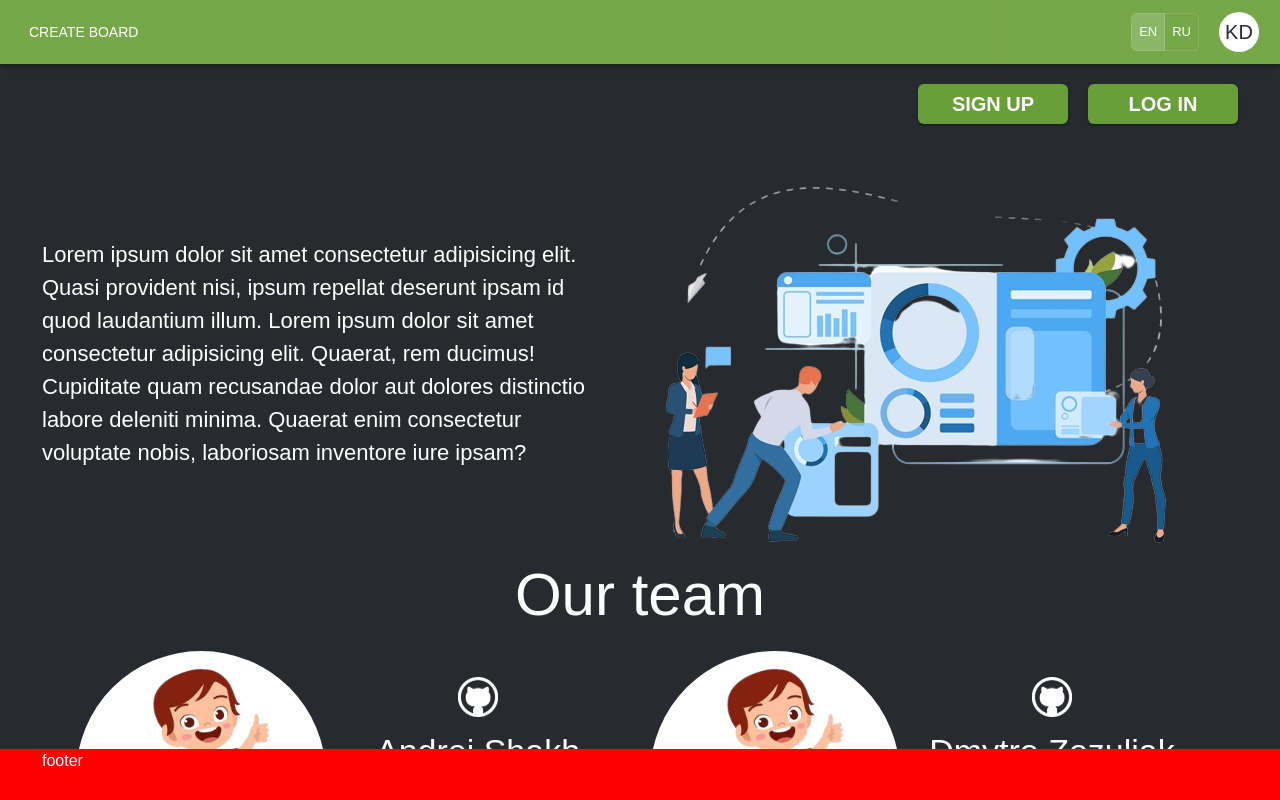
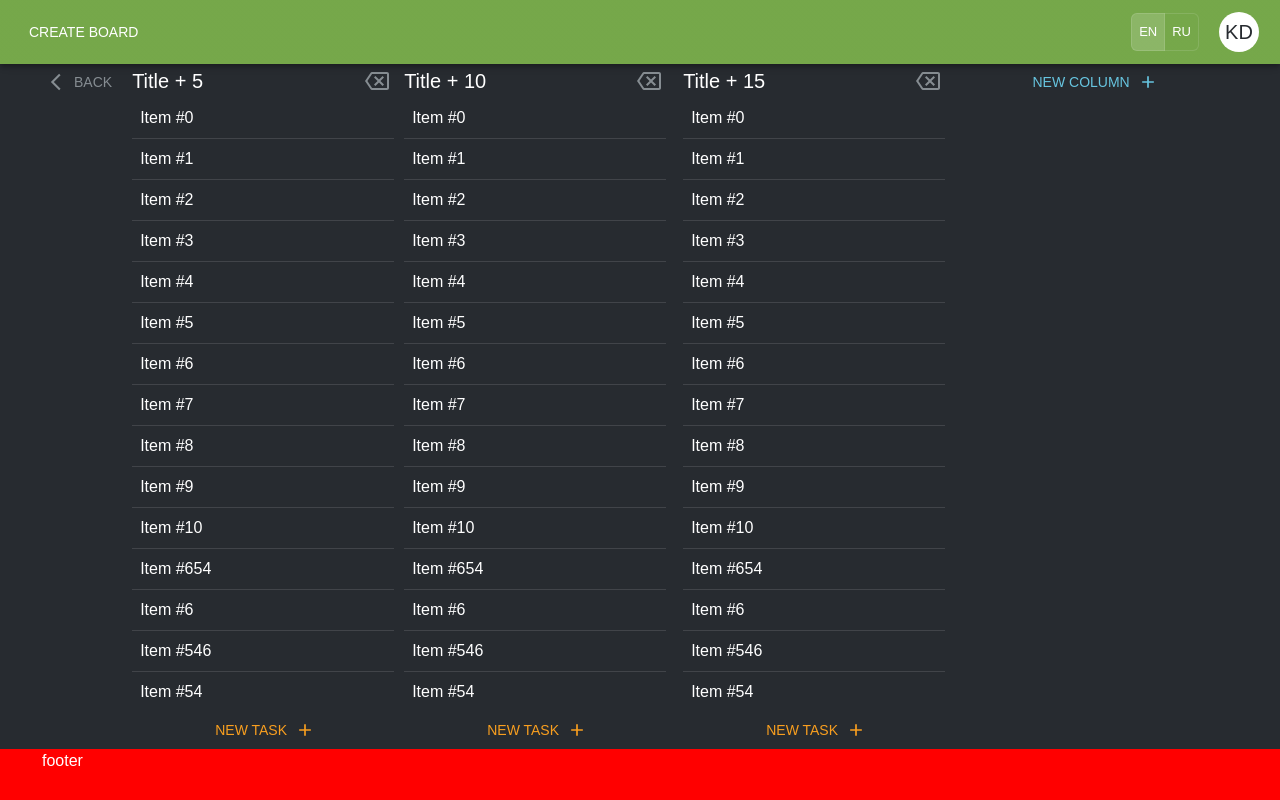
Before and after one commit to strawberrystr1/project-management-app, a React (Create React App) app: page /boards/1 in a window 1280 px wide. Before the commit this address led to /home. Built offline with nearby package versions, Linux system fonts and the light colour scheme.

Commit message:
feat: add board reducer, delete button, remake styling

```diff
--- a/public/locales/en/translation.json
+++ b/public/locales/en/translation.json
@@ -21,11 +21,16 @@
       "description": "To create new task, please enter the title and description of the task",
       "taskTitle": "Title",
       "taskDescription": "Description"
+    },
+    "delete_column": {
+      "title": "Remove column",
+      "description": "Do you really want to remove column?"
     }
   },
   "buttons": {
     "submit": "Submit",
     "cancel": "Cancel",
+    "back": "Back",
     "new_board": "Create board",
     "new_column": "New column",
     "new_task": "New task"
--- a/public/locales/ru/translation.json
+++ b/public/locales/ru/translation.json
@@ -21,11 +21,16 @@
       "description": "Введите название и описание новой задачи",
       "taskTitle": "Название",
       "taskDescription": "Описание"
+    },
+    "delete_column": {
+      "title": "Удалить колонку",
+      "description": "Вы действительно хотите удалить колонку?"
     }
   },
   "buttons": {
     "submit": "Подтвердить",
     "cancel": "Отмена",
+    "back": "Назад",
     "new_board": "Создать доску",
     "new_column": "Новая колонка",
     "new_task": "Новая задача"
--- a/src/components/BoardColumn/BoardColumn.tsx
+++ b/src/components/BoardColumn/BoardColumn.tsx
@@ -1,46 +1,63 @@
 import { Add } from '@mui/icons-material';
-import { Stack, Container, Divider, Box, Typography, Button } from '@mui/material';
+import { Stack, Divider, Box, Typography, Button, IconButton } from '@mui/material';
 import { useTranslation } from 'react-i18next';
 import CreateTaskForm from '../CreateTaskForm';
 import DialogButton from '../layouts/DialogButton';
 import styles from './style.module.scss';
+import BackspaceOutlinedIcon from '@mui/icons-material/BackspaceOutlined';
+import DialogControls from '../layouts/DialogControls';
 
 type Props = {
+  id: string;
   order: number;
+  title: string;
 };
 
-const BoardColumn = ({ order }: Props) => {
+const BoardColumn = ({ order, title }: Props) => {
   const { t } = useTranslation();
   return (
-    <Container
-      style={{ order: order, display: 'flex', flexDirection: 'column' }}
+    <Box
+      style={{ order, display: 'flex', flexDirection: 'column' }}
       className={styles['column-container']}
     >
-      <Typography variant="h6" className={styles['column-title']}>
-        Title + {order}
-      </Typography>
+      <Box className={styles['title-container']}>
+        <Typography variant="h6" className={styles['column-title']}>
+          {title} + {order}
+        </Typography>
+        <DialogButton
+          type="delete_column"
+          btn={(h) => (
+            <IconButton onClick={h} size="small" color="secondary" aria-label="delete column">
+              <BackspaceOutlinedIcon />
+            </IconButton>
+          )}
+          form={(h) => <DialogControls onCancel={h} />}
+        />
+      </Box>
       <Stack
         direction={'column'}
         divider={<Divider orientation="horizontal" flexItem />}
         spacing={0}
-        className={styles['column']}
+        className={`${styles['column']} container-scroll`}
       >
         {/* JUST AN EXAMPLE */}
-        <Box className={styles['column-item']}>Item 1</Box>
-        <Box className={styles['column-item']}>Item 2</Box>
-        <Box className={styles['column-item']}>Item 3</Box>
+        {[0, 1, 2, 3, 4, 5, 6, 7, 8, 9, 10, 654, 6, 546, 54, 65, 46, 546, 546, 54].map((item) => (
+          <Box key={item} className={styles['column-item']}>
+            Item #{item}
+          </Box>
+        ))}
         {/* JUST AN EXAMPLE */}
       </Stack>
       <DialogButton
         type="new_task"
         btn={(h, type) => (
-          <Button onClick={h} className={styles['new-task-btn']} endIcon={<Add />}>
+          <Button onClick={h} className={styles['new-task-btn']} color="warning" endIcon={<Add />}>
             {t(`buttons.${type}`)}
           </Button>
         )}
         form={(h) => <CreateTaskForm handleClose={h} />}
       />
-    </Container>
+    </Box>
   );
 };
 
--- a/src/components/BoardColumn/style.module.scss
+++ b/src/components/BoardColumn/style.module.scss
@@ -1,20 +1,33 @@
 .new-task-btn {
-  order: 1.79e308;
 }
 
 .column-container {
-  padding: 0.5rem 0 !important;
-  min-width: 272px !important;
-  width: 272px !important;
+  padding: 0 5px;
+  min-width: 272px;
+  width: 272px;
   overflow-y: hidden;
 }
 
 .column {
-  overflow-y: auto;
+  overflow: auto;
+
+  &::-webkit-scrollbar {
+    width: 5px;
+    background-color: #443e3e;
+  }
+
+  &::-webkit-scrollbar-thumb {
+    background-color: #2c292b;
+  }
+}
+
+.title-container {
+  display: flex;
+  align-items: center;
+  justify-content: space-between;
 }
 
 .column-title {
-  padding: 0 0.5em;
 }
 
 .column-item {
--- a/src/pages/board_page/BoardPage.tsx
+++ b/src/pages/board_page/BoardPage.tsx
@@ -1,32 +1,56 @@
 import { Add } from '@mui/icons-material';
-import { Button, Stack } from '@mui/material';
+import { Box, Button, Stack } from '@mui/material';
 import { useTranslation } from 'react-i18next';
+import { useNavigate, useParams } from 'react-router-dom';
 import BoardColumn from '../../components/BoardColumn';
 import CreateColumnForm from '../../components/CreateColumnForm';
 import DialogButton from '../../components/layouts/DialogButton';
+import { useTypedSelector } from '../../hooks/redux';
 import styles from './style.module.scss';
+import ArrowBackIosOutlinedIcon from '@mui/icons-material/ArrowBackIosOutlined';
 
 const Board = () => {
+  const { boardId } = useParams();
   const { t } = useTranslation();
+  const navigate = useNavigate();
+  const { columns } = useTypedSelector((state) => state.board);
   return (
-    <Stack direction={'row'} spacing={1} className={styles['board-container']}>
+    <Box className={styles['board-wrapper']}>
+      <Button
+        color="secondary"
+        aria-label="back page"
+        className={styles['back-page-button']}
+        size="medium"
+        startIcon={<ArrowBackIosOutlinedIcon fontSize="small" />}
+        onClick={() => navigate('/boards')}
+      >
+        {t('buttons.back')}
+      </Button>
+      <Stack direction={'row'} spacing={1} className={styles['board']}>
         <Stack direction={'row'} spacing={1}>
           {/* JUST AN EXAMPLE */}
-        {[10, 15, 5, 7].map((item) => (
-          <BoardColumn key={item} order={item} />
+
+          {[10, 15, 5].map((order) => (
+            <BoardColumn key={order} id={String(order)} order={order} title={`Title`} />
           ))}
+
           {/* JUST AN EXAMPLE */}
+
+          {columns.map(({ id, order, title }) => (
+            <BoardColumn key={id} id={id} order={order} title={title} />
+          ))}
         </Stack>
         <DialogButton
           type="new_column"
           btn={(h, type) => (
-          <Button onClick={h} className={styles['new-column-btn']} endIcon={<Add />}>
+            <Button onClick={h} className={styles['new-column-btn']} color="info" endIcon={<Add />}>
               {t(`buttons.${type}`)}
             </Button>
           )}
           form={(h) => <CreateColumnForm handleClose={h} />}
         />
       </Stack>
+    </Box>
   );
 };
 
--- a/src/pages/board_page/style.module.scss
+++ b/src/pages/board_page/style.module.scss
@@ -1,11 +1,18 @@
 .new-column-btn {
   width: 272px !important;
   min-width: 272px !important;
-  margin-top: 5px !important;
   align-self: flex-start;
-  color: white !important;
 }
 
-.board-container {
+.back-page-button {
+  align-self: flex-start;
+}
+
+.board-wrapper {
   height: 100%;
+  display: flex;
 }
+
+.board {
+
+}
--- /dev/null
+++ b/src/store/reducers/boardSlice.ts
@@ -0,0 +1,21 @@
+import { createSlice } from '@reduxjs/toolkit';
+
+type Column = {
+  id: string;
+  title: string;
+  order: number;
+};
+
+type BoardState = {
+  columns: Column[];
+};
+
+const initialState: BoardState = { columns: [] };
+
+const boardSlice = createSlice({
+  name: 'boardState',
+  initialState,
+  reducers: {},
+});
+
+export default boardSlice.reducer;
--- a/src/store/store.ts
+++ b/src/store/store.ts
@@ -1,11 +1,13 @@
 import { combineReducers, configureStore } from '@reduxjs/toolkit';
 import testSlice from './reducers/testSlice';
 import userInfoReducer from './reducers/userInfoSlice';
+import boardReducer from './reducers/boardSlice';
 
 const rootReducer = combineReducers({
   /* for test only */
   test: testSlice,
   userInfo: userInfoReducer,
+  board: boardReducer,
 });
 
 export const setupStore = () => {
--- a/src/utils/constants/routes.tsx
+++ b/src/utils/constants/routes.tsx
@@ -31,11 +31,11 @@ const routes: IRouterRoutes = {
   private: [
     {
       path: '/boards',
-      element: <Board />,
+      element: <NotFound />,
     },
     {
-      path: '/boards/board/:id',
-      element: <NotFound />,
+      path: '/boards/:boardId',
+      element: <Board />,
     },
     {
       path: '/profile/:id',
```
Also changed, not shown: src/components/BoardTask.tsx (deleted, +0 -27 lines), src/components/layouts/Main/style.module.scss (line endings or trailing spaces). Lines whose indentation alone changed are shown as unchanged.
